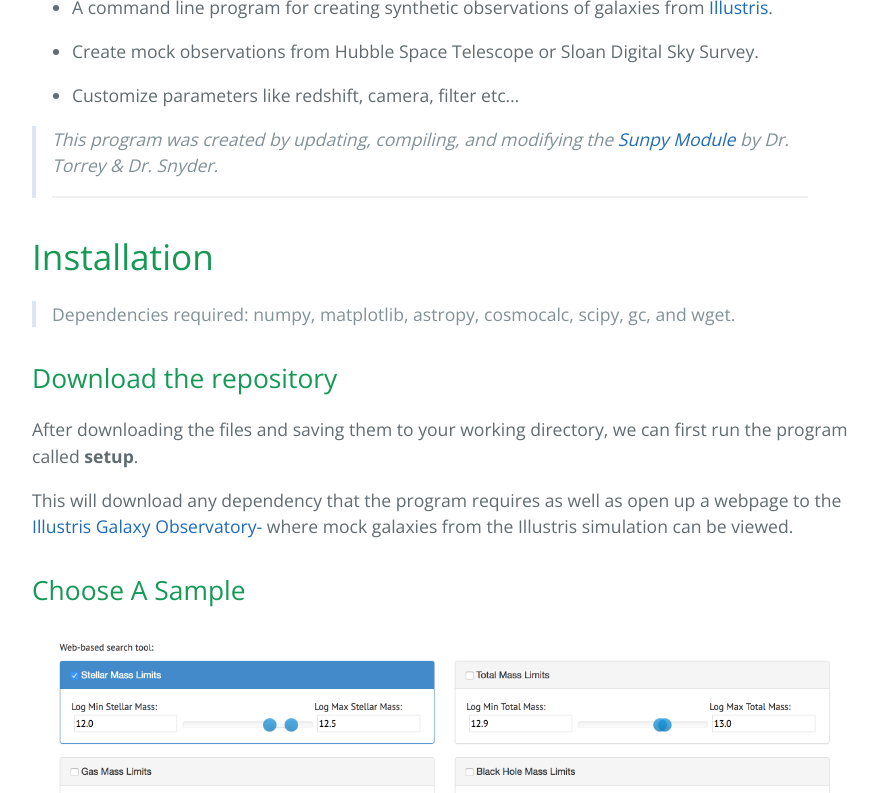
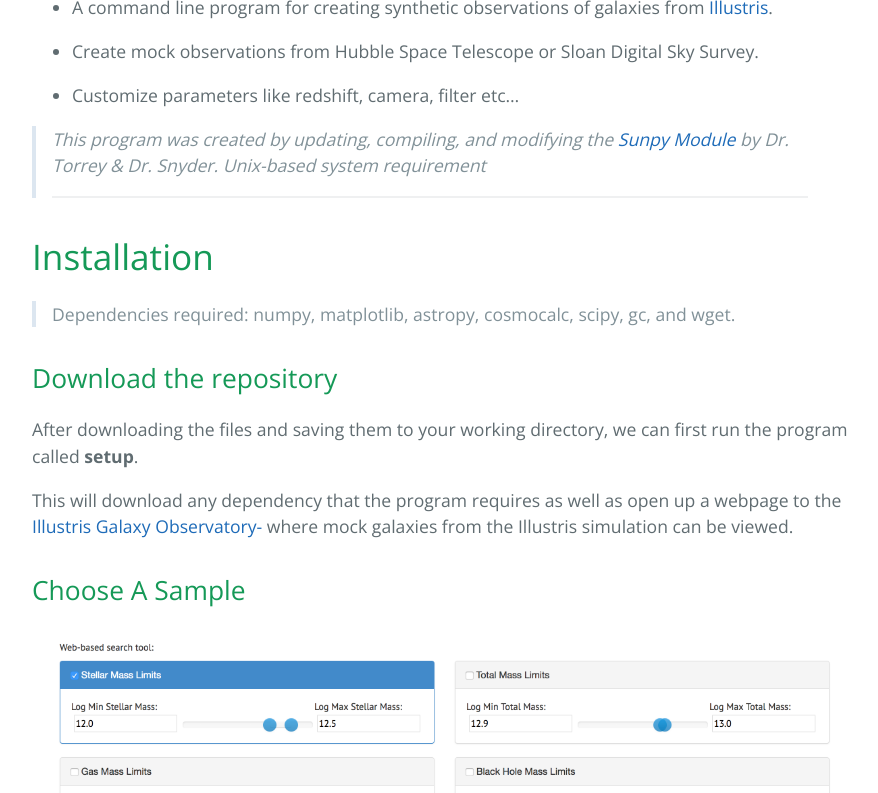
Before and after one commit to tjmetivier/illustrisvirtualobservatory, a Jekyll site: the page built from index.md, in a window 1280 px wide and 900 px high, scrolled down 415 px, cut to the strip 107-900 px from the top of the window. Shown: the whole strip, without its empty margins (192-1070 px from the left). Built offline with Jekyll 4.4.1, drawn with Linux system fonts in a browser that asks for light colours.

Commit message:
index edit
unix-requirement

```diff
--- a/index.md
+++ b/index.md
@@ -11,6 +11,7 @@
 
 
 >_This program was created by updating, compiling, and modifying the [Sunpy Module](http://www.github.com/ptorrey/sunpy/) by Dr. Torrey & Dr. Snyder._
+>_Unix-based system requirement_
 * * *
 
 # Installation
```
